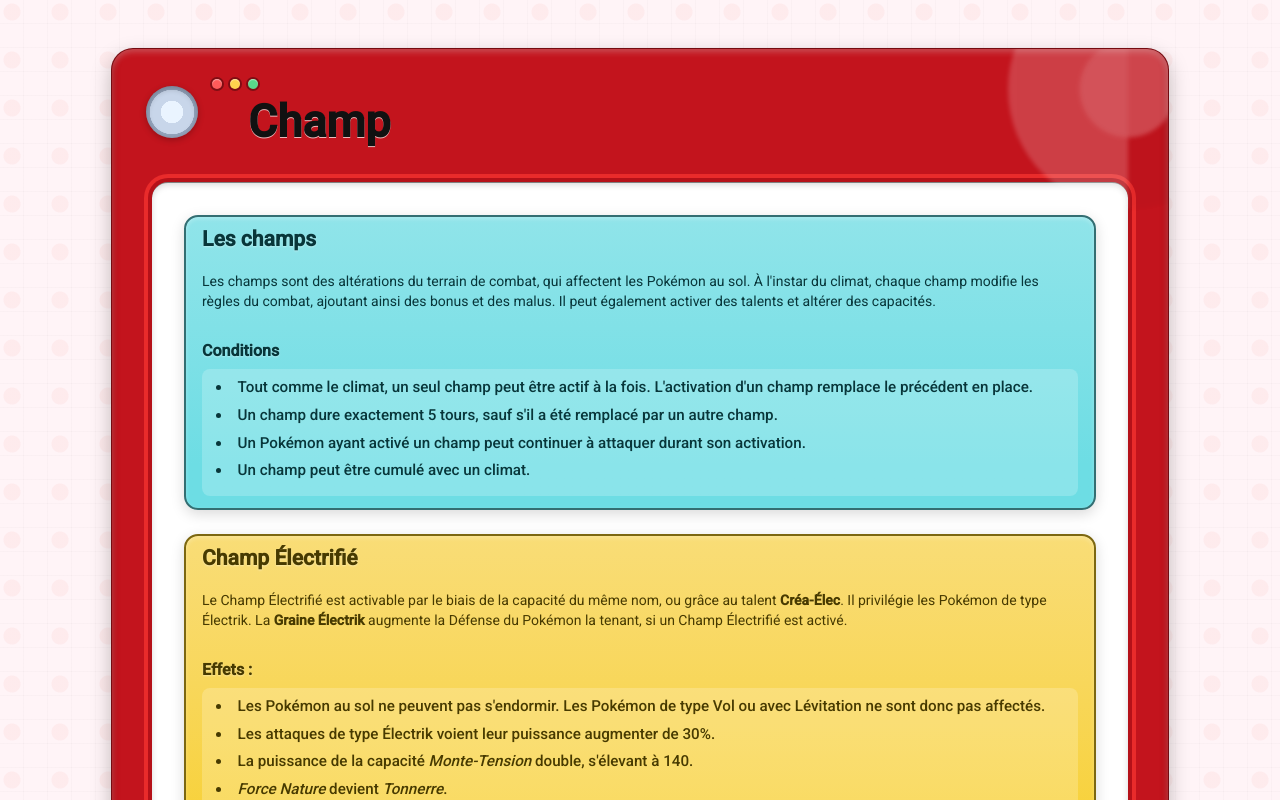
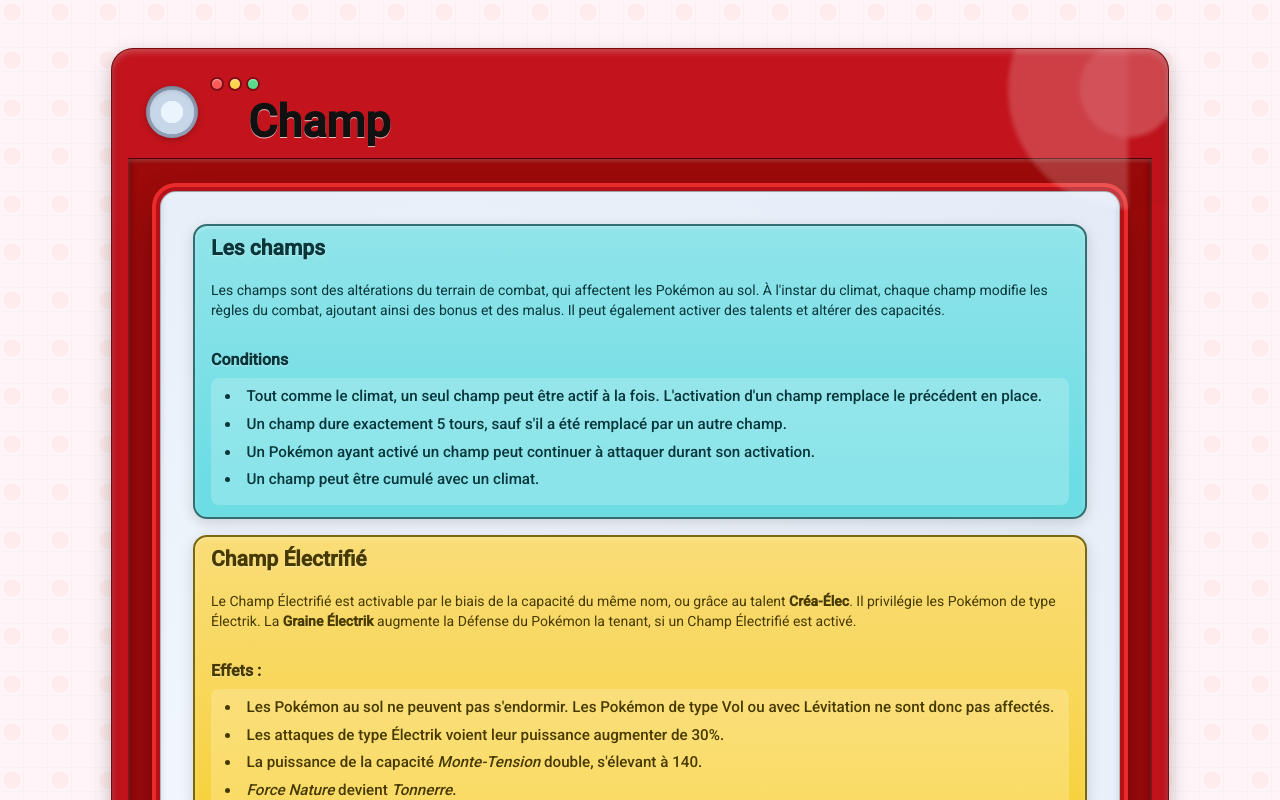
Before and after one commit to EvannNalewajek/evannnalewajek.github.io, an Angular app: page /pokedex/fields in a window 1280 px wide. Shown: the top 800 px of the page. Built offline with nearby package versions, Linux system fonts and the light colour scheme.

Commit message:
Pokédex : Application du dex-shell sur l'écran des champs

```diff
--- a/src/app/pokedex/components/pokedex-field/pokedex-field.component.html
+++ b/src/app/pokedex/components/pokedex-field/pokedex-field.component.html
@@ -10,10 +10,9 @@
       <h1>Champ</h1>
     </div>
 
-    <!-- On met .detail pour récupérer ton skin "cartes glossy" -->
-    <div class="dex-body detail field-page" data-theme="terrain">
+    <div class="dex-body">
+      <div class="dex-screen field-page" data-theme="terrain">
 
-      <!-- Bloc intro / règles générales -->
         <section class="content-card field-block overview-card">
           <h2>Les champs</h2>
           <p>
@@ -31,7 +30,6 @@
           </ul>
         </section>
 
-      <!-- Champ Électrifié -->
         <section class="content-card field-block electrik-card">
           <h2>Champ Électrifié</h2>
           <p>
@@ -53,7 +51,6 @@
           </ul>
         </section>
 
-      <!-- Champ Brumeux -->
         <section class="content-card field-block brumeux-card">
           <h2>Champ Brumeux</h2>
           <p>
@@ -75,7 +72,6 @@
           </ul>
         </section>
 
-      <!-- Champ Herbu -->
         <section class="content-card field-block herbu-card">
           <h2>Champ Herbu</h2>
           <p>
@@ -98,7 +94,6 @@
           </ul>
         </section>
 
-      <!-- Champ Psychique -->
         <section class="content-card field-block psy-card">
           <h2>Champ Psychique</h2>
           <p>
@@ -119,7 +114,6 @@
           </ul>
         </section>
 
-      <!-- Champ Myrmique -->
         <section class="content-card field-block myrmique-card">
           <h2>Champ Myrmique</h2>
           <p>
@@ -142,7 +136,6 @@
           </ul>
         </section>
 
-      <!-- Champ Nauséabond -->
         <section class="content-card field-block nauseabond-card">
           <h2>Champ Nauséabond</h2>
           <p>
@@ -168,3 +161,4 @@
       </div>
     </div>
   </div>
+</div>
--- a/src/app/pokedex/components/pokedex-field/pokedex-field.component.scss
+++ b/src/app/pokedex/components/pokedex-field/pokedex-field.component.scss
@@ -2,6 +2,8 @@
 
 .field-page {
   --t1: #6ddde4;
+display: grid;
+  gap: 1rem;
 
   @supports (color: color-mix(in oklab, white, black)) {
     --card-bg:        color-mix(in oklab, var(--t1) 14%, #ffffff);
@@ -10,41 +12,6 @@
     --card-gloss-top: color-mix(in oklab, #ffffff 65%, var(--t1));
   }
 }
-
-.field-page {
-  display: grid;
-  gap: 1rem;
-  background: linear-gradient(180deg, #f8fbff 0%, #eef4fa 100%);
-}
-.dex-body.field-page {
-  padding: 1.5rem;
-  padding-top: 2rem;
-  gap: 1.5rem;
-}
-
-/* Effet écran Pokédex */
-.dex-card {
-  background: #c3141d; /* rouge Pokédex */
-  border-radius: 22px;
-  padding: 1rem;
-  box-shadow:
-    inset 0 3px 6px rgba(255, 255, 255, 0.25),
-    inset 0 -3px 8px rgba(0, 0, 0, 0.25),
-    0 8px 20px rgba(0, 0, 0, 0.25);
-}
-
-/* "Écran" principal à l’intérieur du Pokédex */
-.dex-body.field-page {
-  background: #ffffff;
-  border-radius: 16px;
-  padding: 2rem;
-  margin: 1.5rem;
-  box-shadow:
-    inset 0 2px 6px rgba(0, 0, 0, 0.15),
-    0 0 0 4px #b51119, /* contour rouge foncé visible */
-    0 0 0 8px #e92b2b; /* halo rouge clair façon coque */
-}
-
 
 .field-block {
   display: grid;
--- a/src/app/pokedex/styles/_dex-shell.scss
+++ b/src/app/pokedex/styles/_dex-shell.scss
@@ -26,15 +26,19 @@
 .dex-card {
   position: relative;
   width: min(1100px, 80vw);
-  border-radius: 16px;
-  background: #d80909;
+  border-radius: 22px;
+  background: #c3141d;
   border: 1px solid rgba(0,0,0,.4);
   box-shadow:
-    0 20px 40px rgba(0,0,0,.4),
-    inset 0 2px 4px rgba(255,255,255,.4),
-    inset 0 -3px 6px rgba(0,0,0,.4);
+    inset 0 3px 6px rgba(255, 255, 255, 0.25),
+    inset 0 -3px 8px rgba(0, 0, 0, 0.25),
+    0 8px 20px rgba(0, 0, 0, 0.25);
+  padding: 1rem;
   overflow: hidden;
 }
+
+
+
 
 .dex-card::after {
   content: "";
@@ -106,10 +110,7 @@
 
 
 .dex-body {
-  background: radial-gradient(circle at 20% 0%,
-              rgba(255,255,255,0.18) 0%,
-              rgba(255,255,255,0) 60%),
-              linear-gradient(#e24747, #9c0a0a);
+  background: #9c0a0a;
   border-top: 1px solid rgba(0,0,0,.5);
 
   padding: 2rem;
```
Lines whose indentation alone changed are shown as unchanged.
